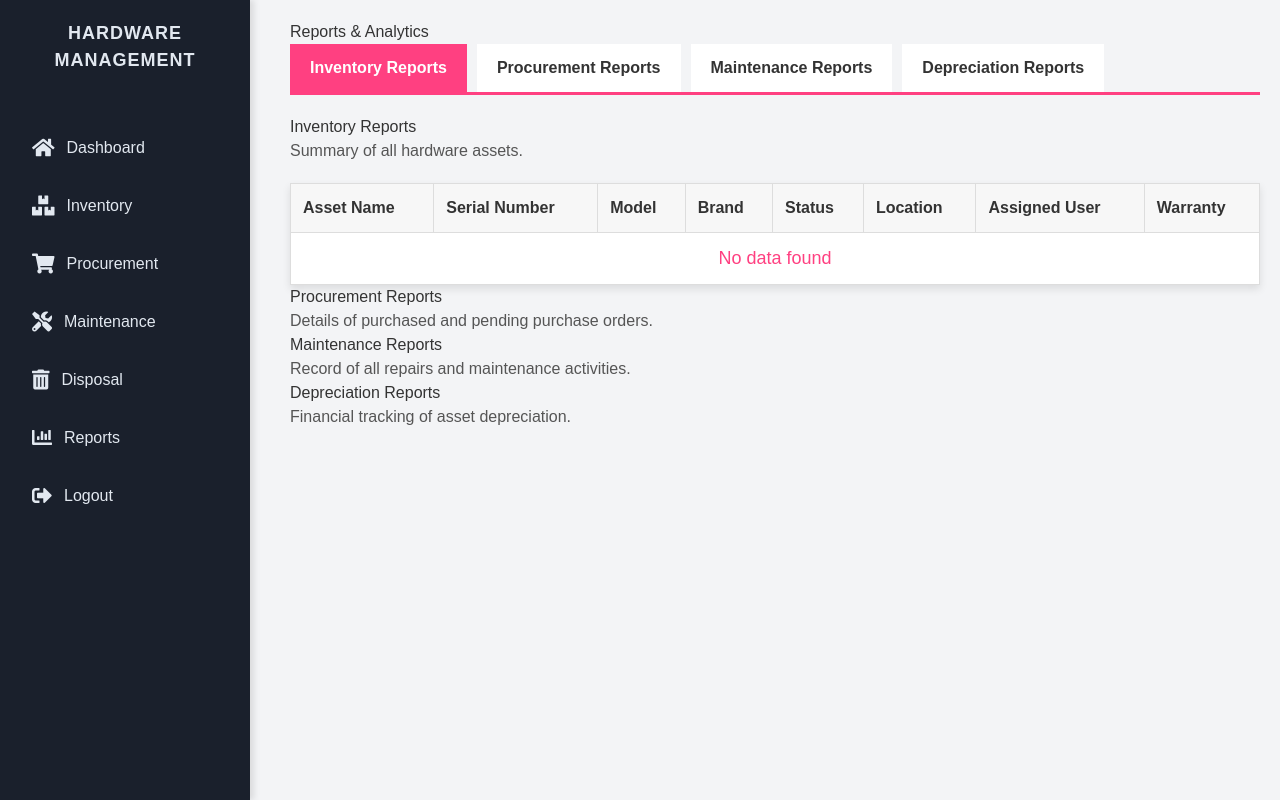
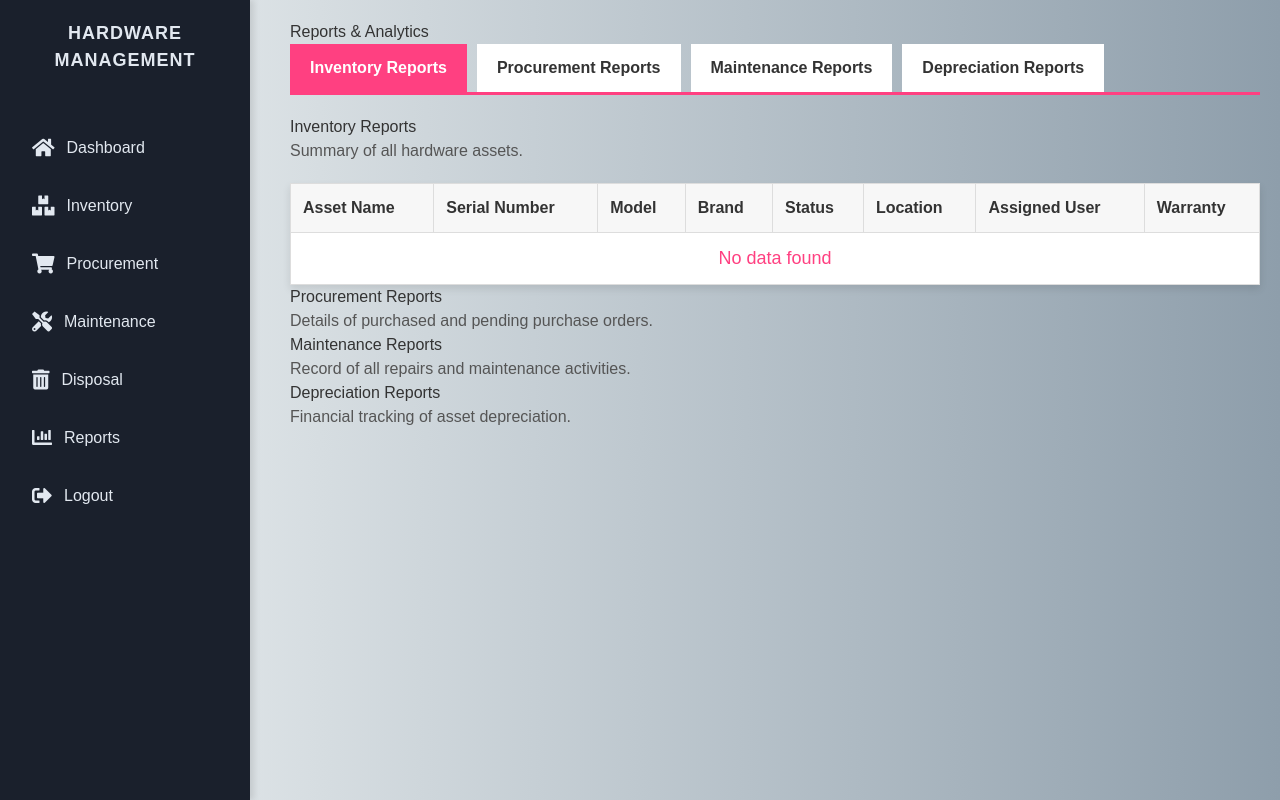
Before and after one commit to janella-may-pangilinan/hardwaremanagement, a PHP site: page /reports.php in a window 1280 px wide. Run offline with PHP 8.4, Linux system fonts and the light colour scheme; data that the repository does not hold is empty; some libraries are stand-ins or nearby versions.

Commit message:
bg color

```diff
--- a/add_hardware.php
+++ b/add_hardware.php
@@ -24,6 +24,11 @@ if ($_SERVER["REQUEST_METHOD"] == "POST") {
     <meta name="viewport" content="width=device-width, initial-scale=1.0">
     <title>Add New Hardware</title>
     <script src="https://cdn.tailwindcss.com"></script>
+    <style>
+        body{
+            background: linear-gradient(to right, #eef2f3, #8e9eab);
+        }
+    </style>
 </head>
 <body class="bg-gray-100 p-10">
     <div class="max-w-xl mx-auto bg-white p-6 rounded-lg shadow-md">
--- a/inventory.php
+++ b/inventory.php
@@ -59,7 +59,7 @@ $result = $conn->query($sql);
     <title>Inventory Management</title>
     <style>
         body {
-            background-color: #f7fafc;
+            background: linear-gradient(to right, #eef2f3, #8e9eab);
             font-family: 'Arial', sans-serif;
             display: flex;
         }
--- a/maintenance.php
+++ b/maintenance.php
@@ -48,7 +48,7 @@ $requests = mysqli_query($conn, "SELECT * FROM maintenance_requests ORDER BY cre
         /* General Styles */
         body {
             font-family: 'Arial', sans-serif;
-            background-color: #f4f4f9;
+            background: linear-gradient(to right, #eef2f3, #8e9eab);
             color: #333;
             margin-left: 250px;
             padding: 20px;
--- a/repair_request.php
+++ b/repair_request.php
@@ -23,6 +23,11 @@
         <meta name="viewport" content="width=device-width, initial-scale=1.0">
         <title>Create Repair Request</title>
         <script src="https://cdn.tailwindcss.com"></script>
+        <style>
+            body{
+                background: linear-gradient(to right, #eef2f3, #8e9eab);
+            }
+        </style>
     </head>
     <body class="bg-gray-100 p-10">
         <div class="max-w-xl mx-auto bg-white p-6 rounded-lg shadow-md">
--- a/reports.php
+++ b/reports.php
@@ -29,7 +29,7 @@ $result = $conn->query($sql);
         body {
             font-family: Arial, sans-serif;
             margin-left: 270px;
-            background-color: #f0f0f5;
+            background: linear-gradient(to right, #eef2f3, #8e9eab);
             color: #333;
         }
         .content {
```
